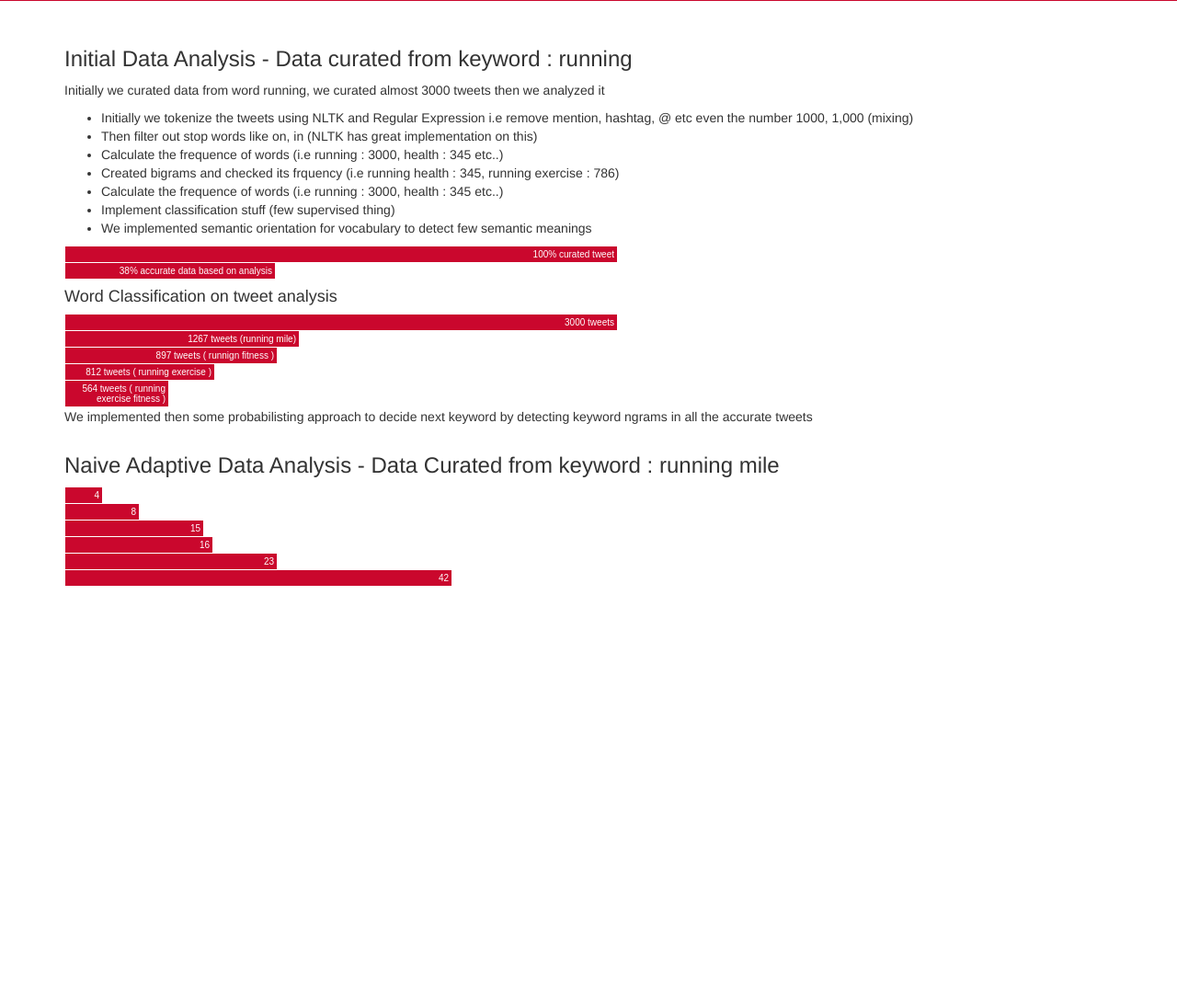
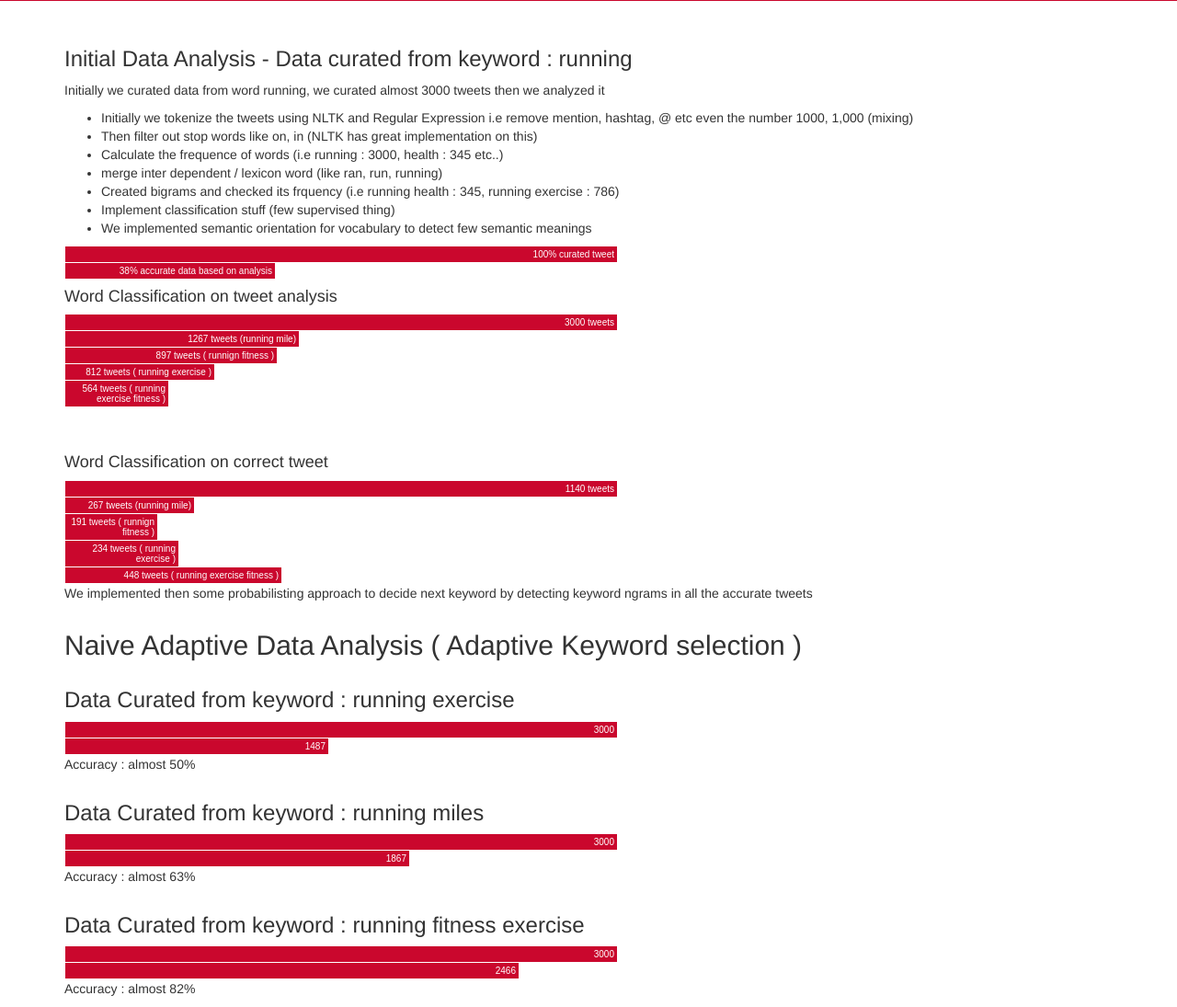
Before and after one commit to rutgersse/twitter-backend, a Django app: page / in a window 1280 px wide. Shown: the part 304-1399 px from the top of the page at 92% size. Before the commit the page ends 941 px from the top, so only its background shows below. Run offline with Django 3.2, Linux system fonts and the light colour scheme; data that the repository does not hold is empty; some libraries are stand-ins or nearby versions.

Commit message:
fixed index

```diff
--- a/template/index.html
+++ b/template/index.html
@@ -26,9 +26,11 @@
 		<ul>
 			<li>Initially we tokenize the tweets using NLTK and Regular Expression i.e remove mention, hashtag, @ etc even the number 1000, 1,000 (mixing)</li>
 			<li>Then filter out stop words like on, in (NLTK has great implementation on this)</li>
+
 			<li>Calculate the frequence of words (i.e running : 3000, health : 345 etc..)</li>
+			<li>merge inter dependent / lexicon word (like ran, run, running)</li>
+
 			<li>Created bigrams and checked its frquency (i.e running health : 345, running exercise : 786)</li>
-			<li>Calculate the frequence of words (i.e running : 3000, health : 345 etc..)</li>
 			<li>Implement classification stuff (few supervised thing)</li>
 			<li>We implemented semantic orientation for vocabulary to detect few semantic meanings</li>
 		</ul>
@@ -60,13 +62,28 @@
 		  	<div style="width: 112px;">564 tweets ( running exercise fitness )</div>
 		</div>
 
+		</br>
+		</br>
+
+		<h4> Word Classification on correct tweet</h4>
+		<div class="chart">
+			<div style="width: 600px;">1140 tweets</div>
+		  	<div style="width: 140px;">267 tweets (running mile)</div>
+		  	<div style="width: 100px;">191 tweets ( runnign fitness )</div>
+		  	<div style="width: 123px;">234 tweets ( running exercise )</div>
+		  	<div style="width: 235px;">448 tweets ( running exercise fitness )</div>
+		</div>
+
 		<p> We implemented then some probabilisting approach to decide next keyword by detecting keyword ngrams in all the accurate tweets </p>
 
 	</div>
 
+	<div class="container">
+		<h2>Naive Adaptive Data Analysis ( Adaptive Keyword selection ) </h2>
+		</div>
 
 	<div class="container">
-		<h3>Naive Adaptive Data Analysis - Data Curated from keyword : running mile</h3>
+		<h3>Data Curated from keyword : running exercise</h3>
 
 		<style>
 
@@ -80,13 +97,47 @@
 			}
 		</style>
 		<div class="chart">
-		  	<div style="width: 40px;">4</div>
-		  	<div style="width: 80px;">8</div>
-		  	<div style="width: 150px;">15</div>
+		  	<div style="width: 600px;">3000</div>
+		  	<div style="width: 286px;">1487</div>
+
+		 </div>
+		 <p> Accuracy : almost 50% </p>
+
+
+		  	<!-- <div style="width: 150px;">15</div>
 		  	<div style="width: 160px;">16</div>
 		  	<div style="width: 230px;">23</div>
-		  	<div style="width: 420px;">42</div>
+		  	<div style="width: 420px;">42</div> -->
 		</div>
+
+		<div class="container">
+
+		<h3>Data Curated from keyword : running miles</h3>
+
+		<div class="chart">
+		  	<div style="width: 600px;">3000</div>
+		  	<div style="width: 374px;">1867</div>
+
+		 </div>
+		 <p> Accuracy : almost 63% </p>
+
+		</div>
+
+
+		<div class="container">
+		<h3>Data Curated from keyword : running fitness exercise</h3>
+
+
+		<div class="chart">
+		  	<div style="width: 600px;">3000</div>
+		  	<div style="width: 493px;">2466</div>
+
+		 </div>
+		 <p> Accuracy : almost 82% </p>
+
+		</div>
+		</div>
+
 
 	</div>
 </body>
```
